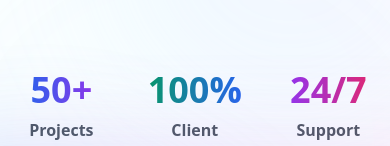
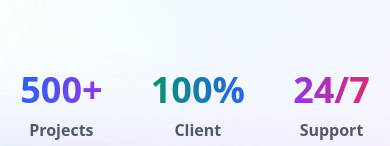
Before and after one commit to webhoga/WebHoga-Landing-Frontend, a React (Vite) app: page / in a window 390 px wide. Shown: the part 698-844 px from the top of the page. Built offline with nearby package versions, Linux system fonts and the light colour scheme.

Commit message:
Update App.tsx

```diff
--- a/src/App.tsx
+++ b/src/App.tsx
@@ -307,7 +307,7 @@ function App({ setCurrentPage }: RouterProps) {
                             {/* Stats Section */}
                             <div className="flex justify-center lg:justify-start space-x-12 pt-12">
                                 <div className="text-center group cursor-pointer">
-                                    <div className="text-4xl md:text-5xl font-black bg-gradient-to-r from-blue-600 to-purple-600 bg-clip-text text-transparent group-hover:scale-110 transition-transform duration-300">50+</div>
+                                    <div className="text-4xl md:text-5xl font-black bg-gradient-to-r from-blue-600 to-purple-600 bg-clip-text text-transparent group-hover:scale-110 transition-transform duration-300">500+</div>
                                     <div className="text-base text-gray-600 font-semibold mt-2">Projects Delivered</div>
                                 </div>
                                 <div className="text-center group cursor-pointer">
```
